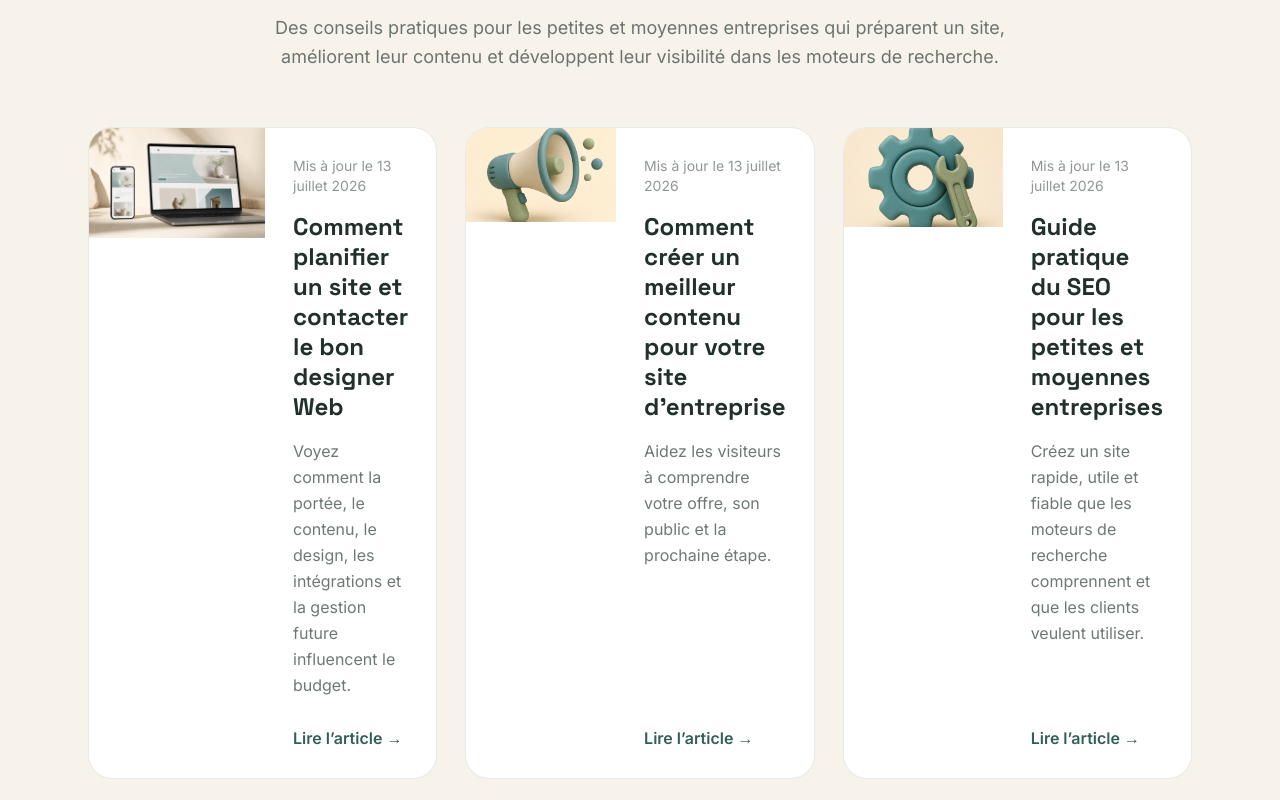
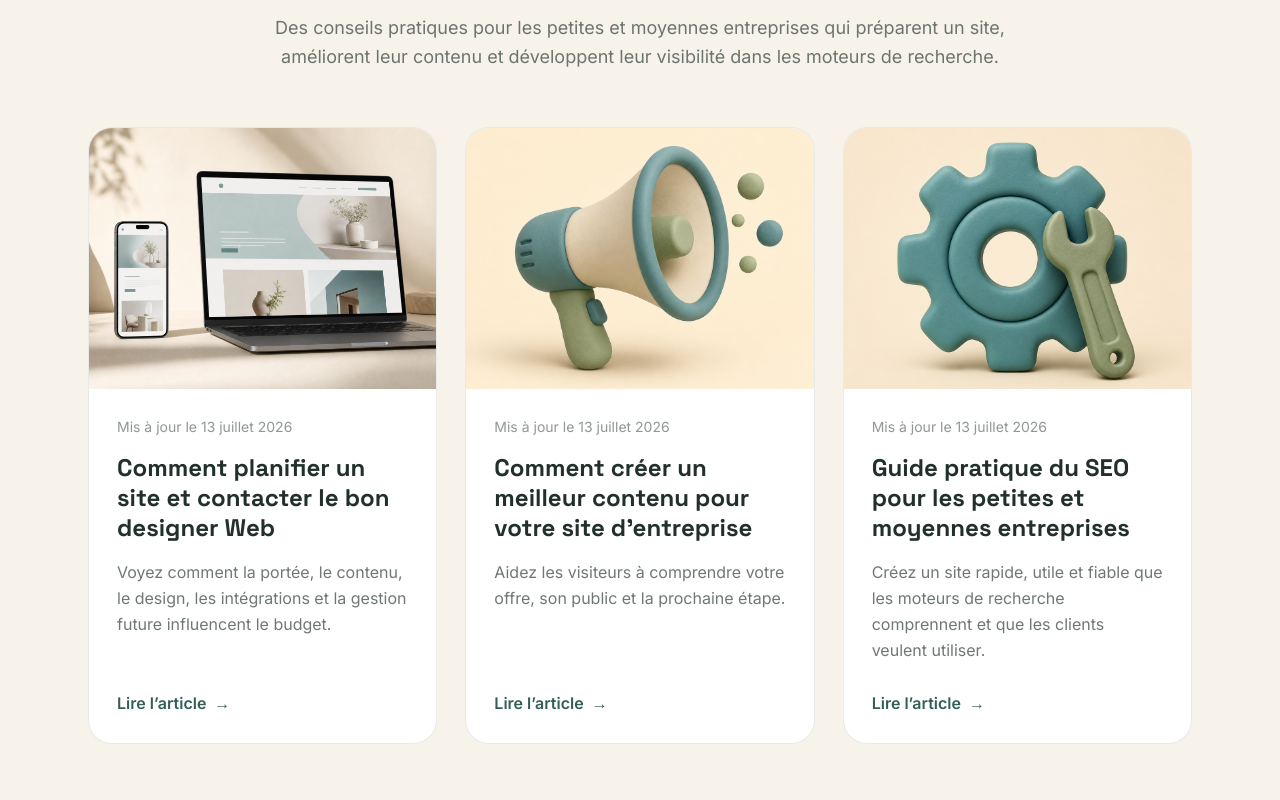
Before and after one commit to ArashAmmarlooi/arashwebstudio, a Next.js app: page /fr/blog in a window 1280 px wide. Shown: the part 940-1740 px from the top of the page. Built offline with nearby package versions, Linux system fonts and the light colour scheme; no server answers.

Commit message:
blog fix

```diff
--- a/components/blog/BlogIndex.tsx
+++ b/components/blog/BlogIndex.tsx
@@ -55,23 +55,26 @@ export default function BlogIndex({ locale }: BlogIndexProps) {
       </header>
 
       <section className="mx-auto grid max-w-6xl gap-7 px-6 pb-24 md:grid-cols-2 lg:grid-cols-3">
-        {articles.map((article) => (
+        {articles.map((article) => {
+          const image = getBlogImage(article.slug);
+          const href = localizedPath(locale, `/blog/${article.slug}`);
+
+          return (
             <article
               key={article.slug}
-            className="surface flex h-full overflow-hidden rounded-3xl"
+              className="surface group flex h-full flex-col overflow-hidden rounded-3xl"
             >
               <Link
-              href={localizedPath(locale, `/blog/${article.slug}`)}
-              className="block overflow-hidden"
+                href={href}
+                className="relative block aspect-[4/3] overflow-hidden"
                 aria-label={article.title}
               >
                 <Image
-                src={getBlogImage(article.slug).src}
-                alt={getBlogImage(article.slug).alt}
-                width={800}
-                height={500}
+                  src={image.src}
+                  alt={image.alt}
+                  fill
                   sizes="(min-width: 1024px) 33vw, (min-width: 768px) 50vw, 100vw"
-                className="aspect-[8/5] w-full object-cover transition-transform duration-500 hover:scale-105"
+                  className="object-cover transition-transform duration-500 group-hover:scale-[1.03]"
                 />
               </Link>
               <div className="flex flex-1 flex-col p-7">
@@ -83,7 +86,7 @@ export default function BlogIndex({ locale }: BlogIndexProps) {
                 </p>
                 <h2 className="mt-4 font-display text-2xl font-bold leading-tight">
                   <Link
-                href={localizedPath(locale, `/blog/${article.slug}`)}
+                    href={href}
                     className="transition-colors hover:text-tealdeep dark:hover:text-sage"
                   >
                     {article.title}
@@ -93,14 +96,16 @@ export default function BlogIndex({ locale }: BlogIndexProps) {
                   {article.excerpt}
                 </p>
                 <Link
-              href={localizedPath(locale, `/blog/${article.slug}`)}
-              className="accent mt-7 font-semibold"
+                  href={href}
+                  className="accent mt-7 inline-flex items-center gap-2 font-semibold"
                 >
-              {labels.readArticle} <span aria-hidden="true">→</span>
+                  {labels.readArticle}
+                  <span aria-hidden="true">→</span>
                 </Link>
               </div>
             </article>
-        ))}
+          );
+        })}
       </section>
     </>
   );
```
Also changed, not shown: 2 other files (tests, documents, lock files or other folders). Lines whose indentation alone changed are shown as unchanged.
